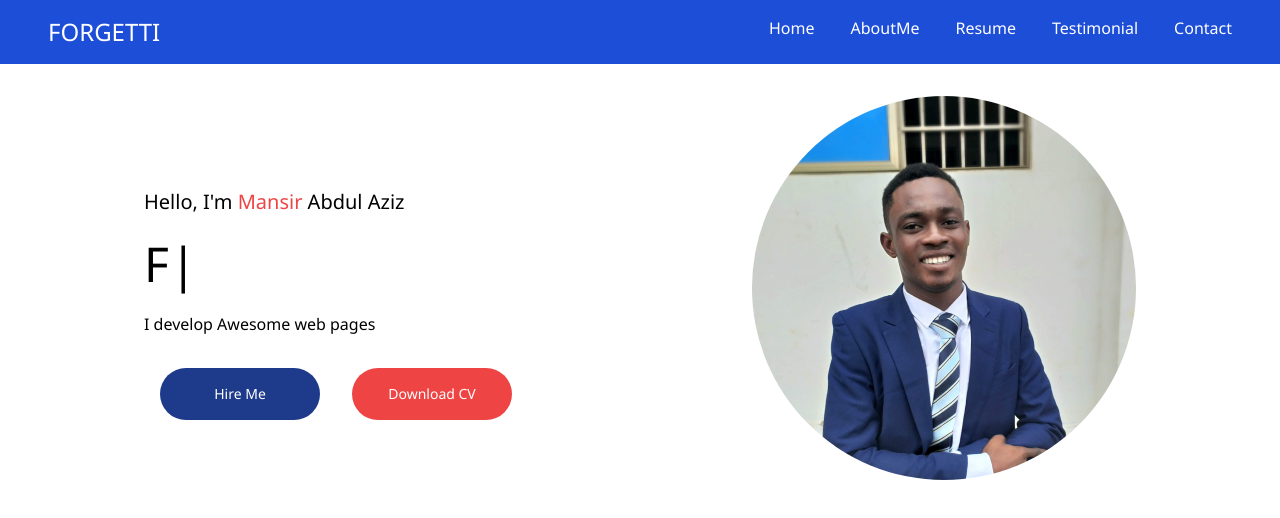
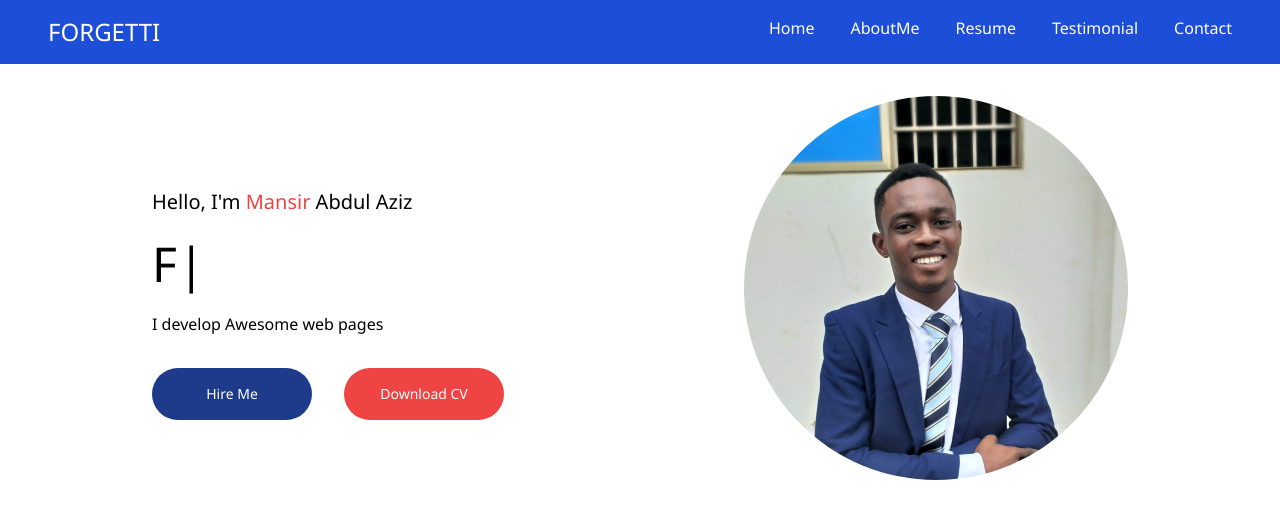
Before and after one commit to mansir93/My-Portifolio-App, a React (Create React App) app: page / in a window 1280 px wide. Shown: the top 518 px of the page. Built offline with nearby package versions, Linux system fonts and the light colour scheme.

Commit message:
Update Profile.js

```diff
--- a/src/component/Home/Profile/Profile.js
+++ b/src/component/Home/Profile/Profile.js
@@ -31,11 +31,11 @@ const Home = () => {
           </h1>
           <p>I develop Awesome web pages</p>
           <div className="flex justify-around my-8">
-            <a href="#contactme" className="rounded-full px-8 py-4 w-40 text-center bg-blue-900 text-sm text-white mx-4 hover:border-4 border-red-500">
+            <a href="#contactme" className="rounded-full px-8 py-4 w-40 text-center bg-blue-900 text-sm text-white mr-8 hover:border-4 border-red-500">
               Hire Me
             </a>
             <a
-              className="rounded-full px-8 py-4 w-40 text-center bg-red-500 text-sm text-white mx-4 hover:border-4 border-white-500"
+              className="rounded-full px-8 py-4 w-40 text-center bg-red-500 text-sm text-white hover:border-4 border-white-500"
               href="mansir_cv.pdf"
               download="Mansir Abdul Aziz"
             >
```
